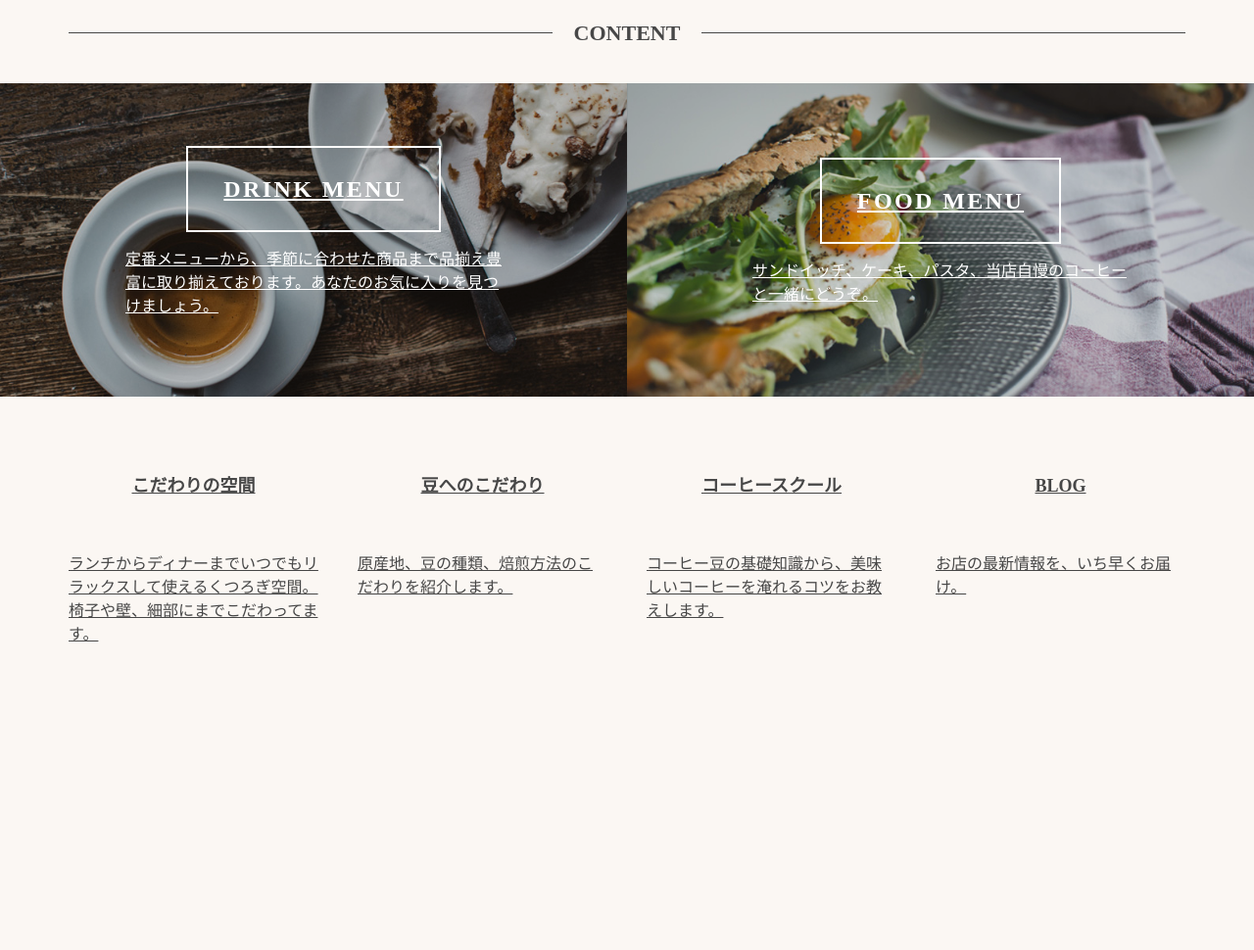
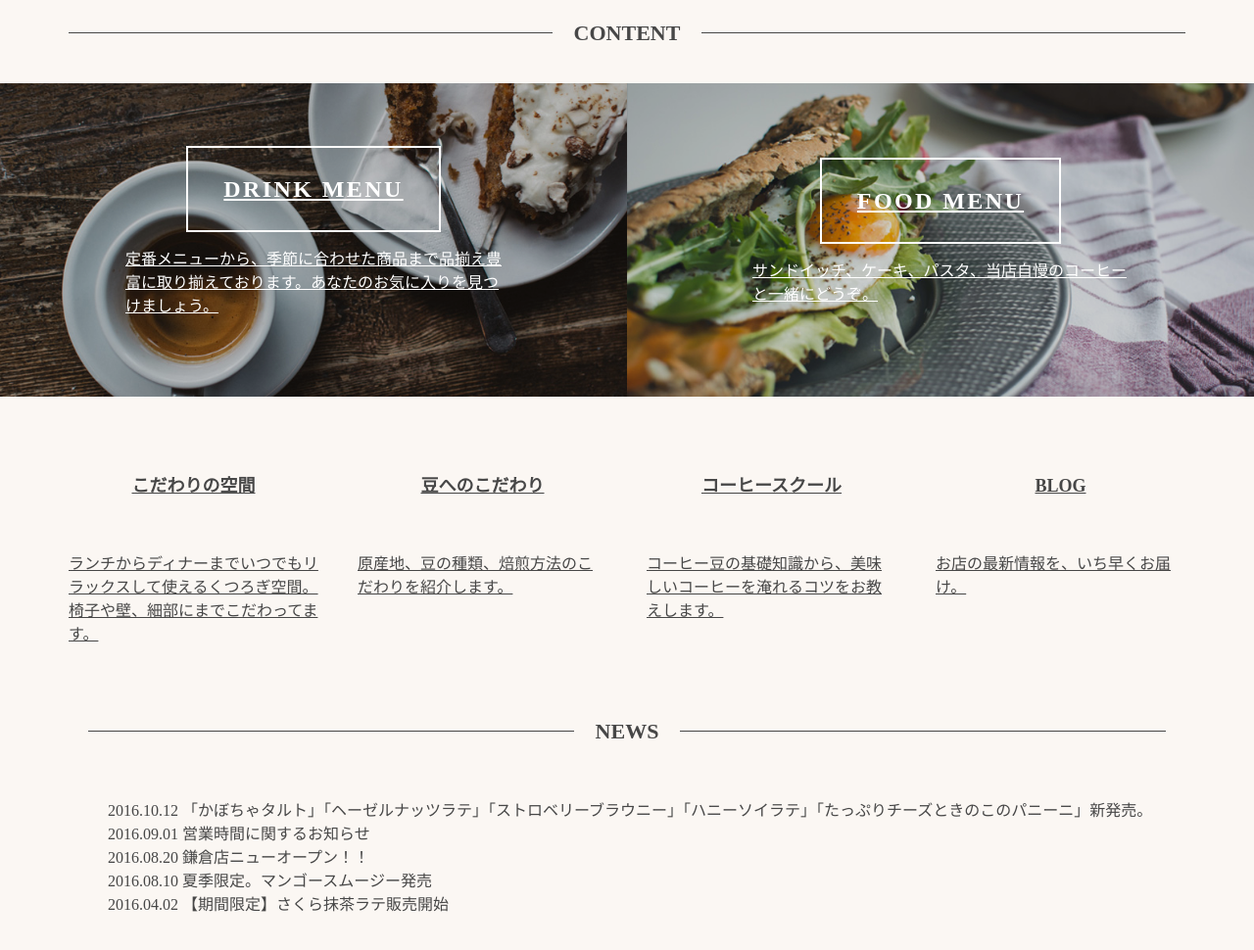
Before and after one commit to skikuchi7329/CafeHomepage, a plain HTML site: page dist/index.html in a window 1280 px wide. Shown: the part 856-1826 px from the top of the page at 98% size. Before the commit the page ends 1572 px from the top, so only its background shows below. Drawn offline with Linux system fonts and the light colour scheme.

Commit message:
create NewsList

```diff
--- a/dist/index.html
+++ b/dist/index.html
@@ -120,6 +120,34 @@
       </a>
     </div>
   </div>
+  <section class="Section l-column">
+    <div class="Section___head">
+      <h2 class="sectionLabel">News</h2>
+    </div>
+    <ol class="NewsList">
+      <li class="NewsList__item">
+        <time class="NewsList__head" datetime="2016-10-12">2016.10.12</time>
+        <span class="NewsList__body">「かぼちゃタルト」「ヘーゼルナッツラテ」「ストロベリーブラウニー」「ハニーソイラテ」「たっぷりチーズときのこのパニーニ」新発売。</span>
+      </li>
+      <li class="NewsList__item">
+        <time class="NewsList__head" datetime="2016-09-01">2016.09.01</time>
+        <span class="NewsList__body">営業時間に関するお知らせ</span>
+      </li>
+      <li class="NewsList__item">
+        <time class="NewsList__head" datetime="2016-08-20">2016.08.20</time>
+        <span class="NewsList__body">鎌倉店ニューオープン！！</span>
+      </li>
+      <li class="NewsList__item">
+        <time class="NewsList__head" datetime="2016-08-10">2016.08.10</time>
+        <span class="NewsList__body">夏季限定。マンゴースムージー発売</span>
+      </li>
+      <li class="NewsList__item">
+        <time class="NewsList__head" datetime="2016-04-02">2016.04.02</time>
+        <span class="NewsList__body">【期間限定】さくら抹茶ラテ販売開始
+        </span>
+      </li>
+    </ol>
+  </section>
 
     <script src="./js/lib/flipsnap.js"></script>
     <script src="./js/lib/lodash.min.js"></script>
```
